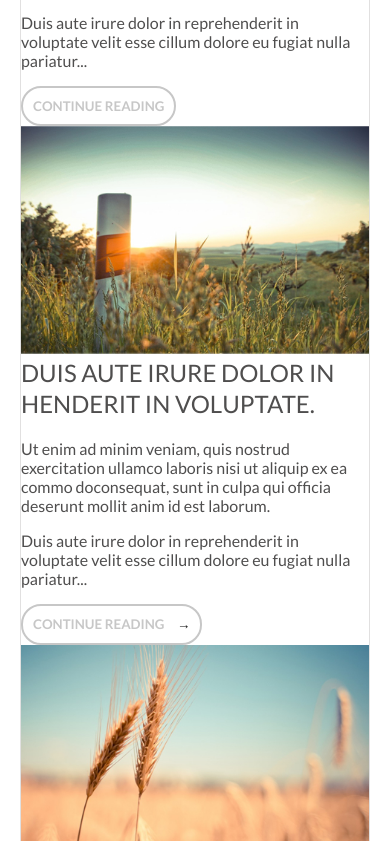
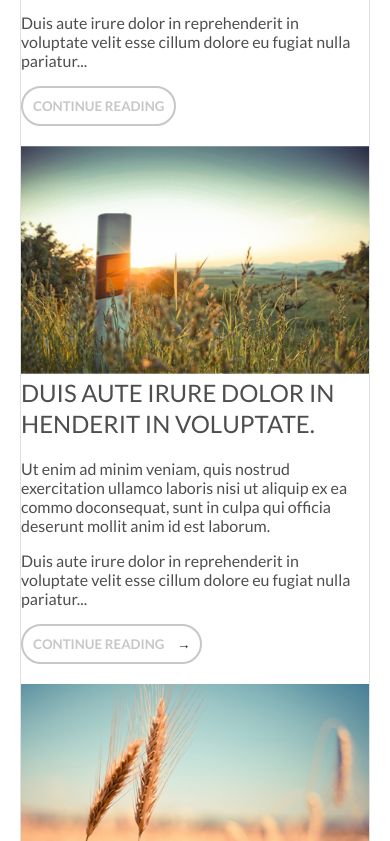
Before and after one commit to AdiSabban10/Blogin, a plain HTML site: page index.html in a window 390 px wide. Shown: the part 523-1364 px from the top of the page. Drawn offline with Linux system fonts and the light colour scheme.

Commit message:
Add corrections

```diff
--- a/index.html
+++ b/index.html
@@ -94,7 +94,9 @@
         function toggleMenu() {
             document.body.classList.toggle('menu-open');
 
-            // document.querySelector('.toggle-menu-btn').innerText = 'X'
+            var elBtn = document.querySelector('.toggle-menu-btn')
+            if (elBtn.innerText === '☰') elBtn.innerText = 'X'
+            else elBtn.innerText === '☰'
         }
     </script>
 </body>
--- a/styles/basics/base.css
+++ b/styles/basics/base.css
@@ -3,7 +3,7 @@
 }
 
 html {
-    font-family: lato, serif;
+    font-family: lato, sans-serif;
     color: var(--primary-base);
 }
 
--- a/styles/components/card.css
+++ b/styles/components/card.css
@@ -4,7 +4,7 @@
     color: var(--primary--1);
     border: 2px solid var(--primary--1);
     border-radius: 1.5em;
-    font-family: lato-bold, serif;
+    font-family: lato-bold, sans-serif;
     max-width: 184px;
 }
 
--- a/styles/components/main-content.css
+++ b/styles/components/main-content.css
@@ -13,7 +13,7 @@
     border: 0;
     background-color: var(--primary--4);
     color: var(--primary-base);
-    font-family: lato-bold, serif;
+    font-family: lato-bold, sans-serif;
 }
 
 .main-content button:hover {
--- a/styles/components/main-footer.css
+++ b/styles/components/main-footer.css
@@ -16,7 +16,7 @@
 }
 
 .main-footer .footer-rights a {
-    font-family: lato-bold, serif;
+    font-family: lato-bold, sans-serif;
     color: var(--primary-base);
     text-decoration: none;
 }
--- a/styles/setup/mq.css
+++ b/styles/setup/mq.css
@@ -36,6 +36,10 @@
 
     .main-nav .main-nav-list a:hover {
       background-color: #f0f0f0;
+    }
+
+    .card {
+        margin-bottom: 20px;
     }
 }
 
```
